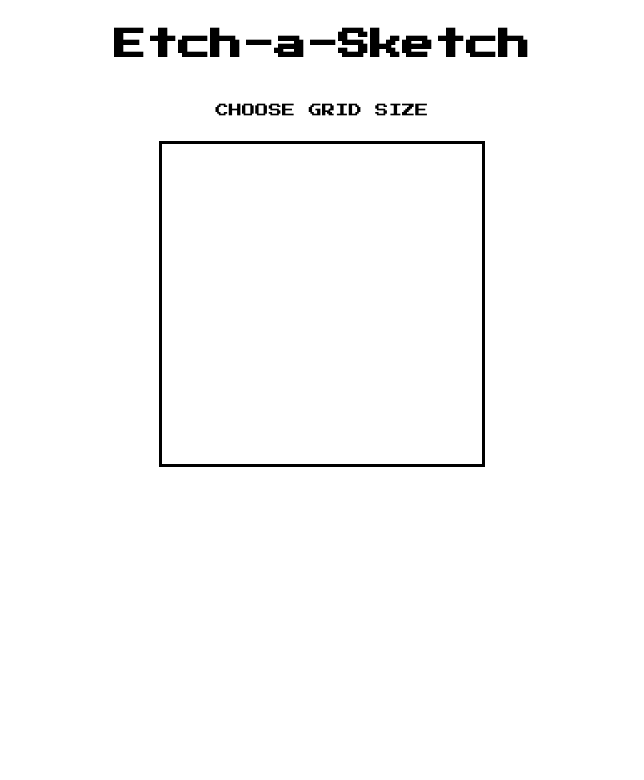
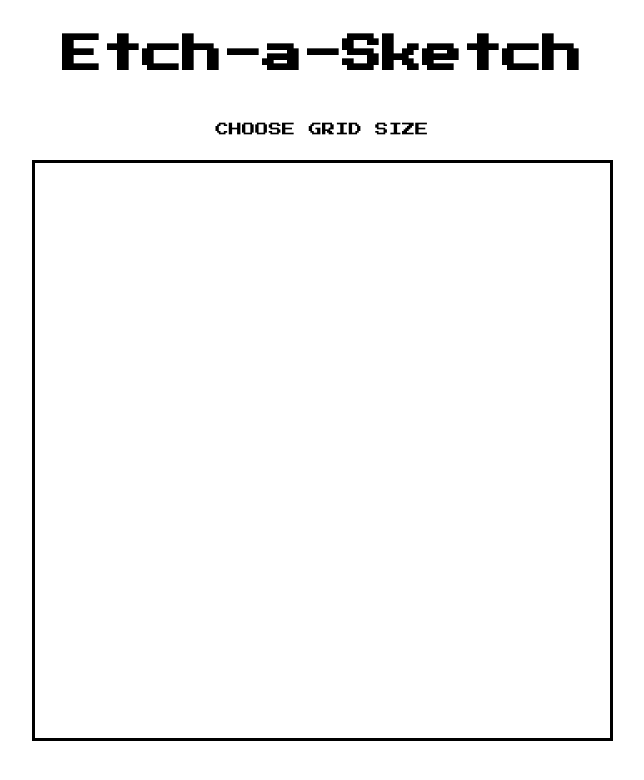
Before and after one commit to jiritrinh/Etch-a-sketch, a plain HTML site: page index.html in a window 1280 px wide. Shown: the whole page, without its empty margins (318-962 px from the left). Drawn offline with Linux system fonts and the light colour scheme.

Commit message:
edit size of UI

```diff
--- a/main.css
+++ b/main.css
@@ -1,5 +1,6 @@
 h1 {
   font-family: 'Press Start 2P', cursive;
+  font-size: 40px;
 }
 
 
@@ -28,8 +29,8 @@ h1 {
 
 #grid-container {
   display: inline-grid;
-  height: 320px;
-  width: 320px;
+  height: 575px;
+  width: 575px;
   grid-template-columns: repeat(16, 1fr);
   grid-template-rows: repeat(16, 1fr);
   border: 3px solid;
--- a/script.js
+++ b/script.js
@@ -26,7 +26,6 @@ updateButton.addEventListener("click", () => {
             updateGrid(gridSize);
             isFalse = false;
         }
-
     }
 
 
```
